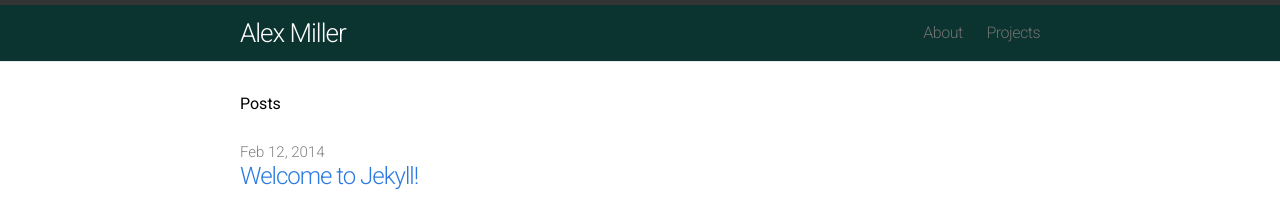
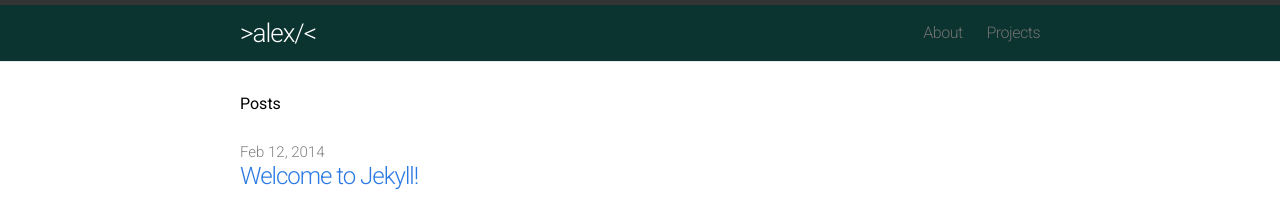
Before and after one commit to yofeed/yofeed.github.io, a Jekyll site: the page built from index.html, in a window 1280 px wide. Shown: the top 212 px of the page. Built offline with Jekyll 4.4.1, drawn with Linux system fonts in a browser that asks for light colours; Markdown is read by kramdown in place of the engine named in the settings.

Commit message:
Update header.html

```diff
--- a/_includes/header.html
+++ b/_includes/header.html
@@ -2,7 +2,7 @@
 
   <div class="wrap">
 
-    <a class="site-title" href="/">{{ site.name }}</a>
+    <a class="site-title" href="/">&gt;alex/&lt;<!--{{ site.name }}--></a>
 
     <nav class="site-nav">
       <a href="#" class="menu-icon">
```
